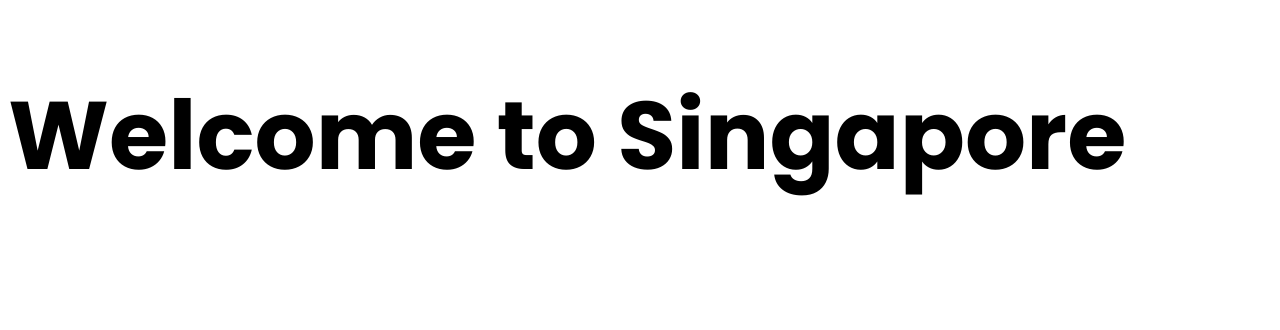
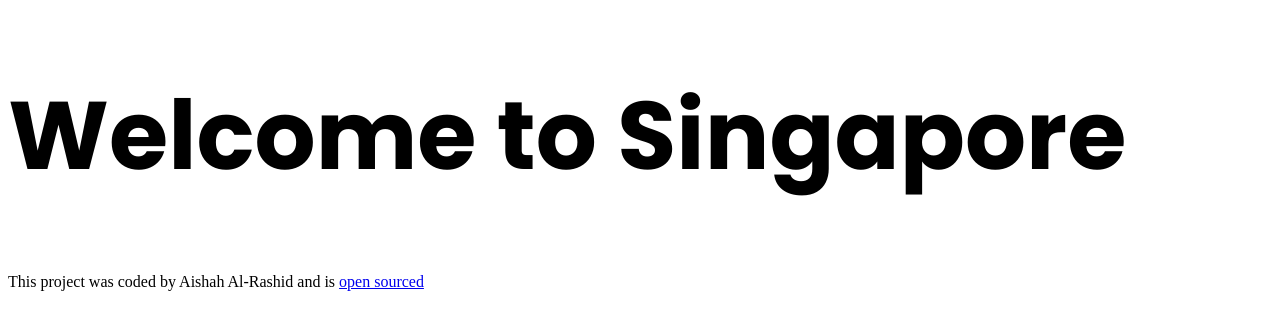
Before and after one commit to aishah849/travel-project, a plain HTML site: page index.html in a window 1280 px wide. Drawn offline with Linux system fonts and the light colour scheme.

Commit message:
Added link to the Github repository

```diff
--- a/index.html
+++ b/index.html
@@ -15,5 +15,11 @@
   </head>
   <body>
     <h1>Welcome to Singapore</h1>
+    <footer>
+      This project was coded by Aishah Al-Rashid and is
+      <a href="https://github.com/aishah849/travel-project" target="_blank"
+        >open sourced</a
+      >
+    </footer>
   </body>
 </html>
```
